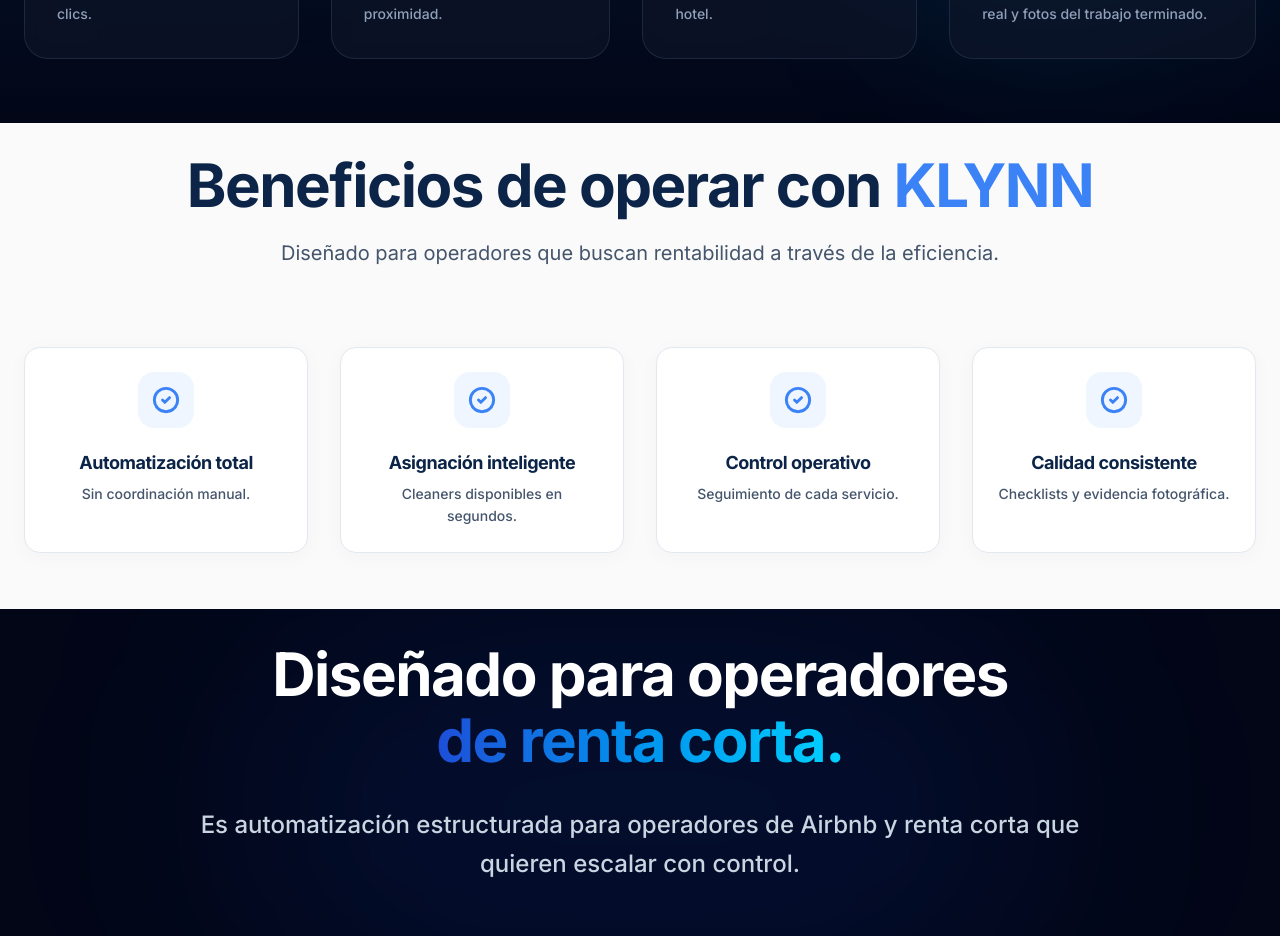
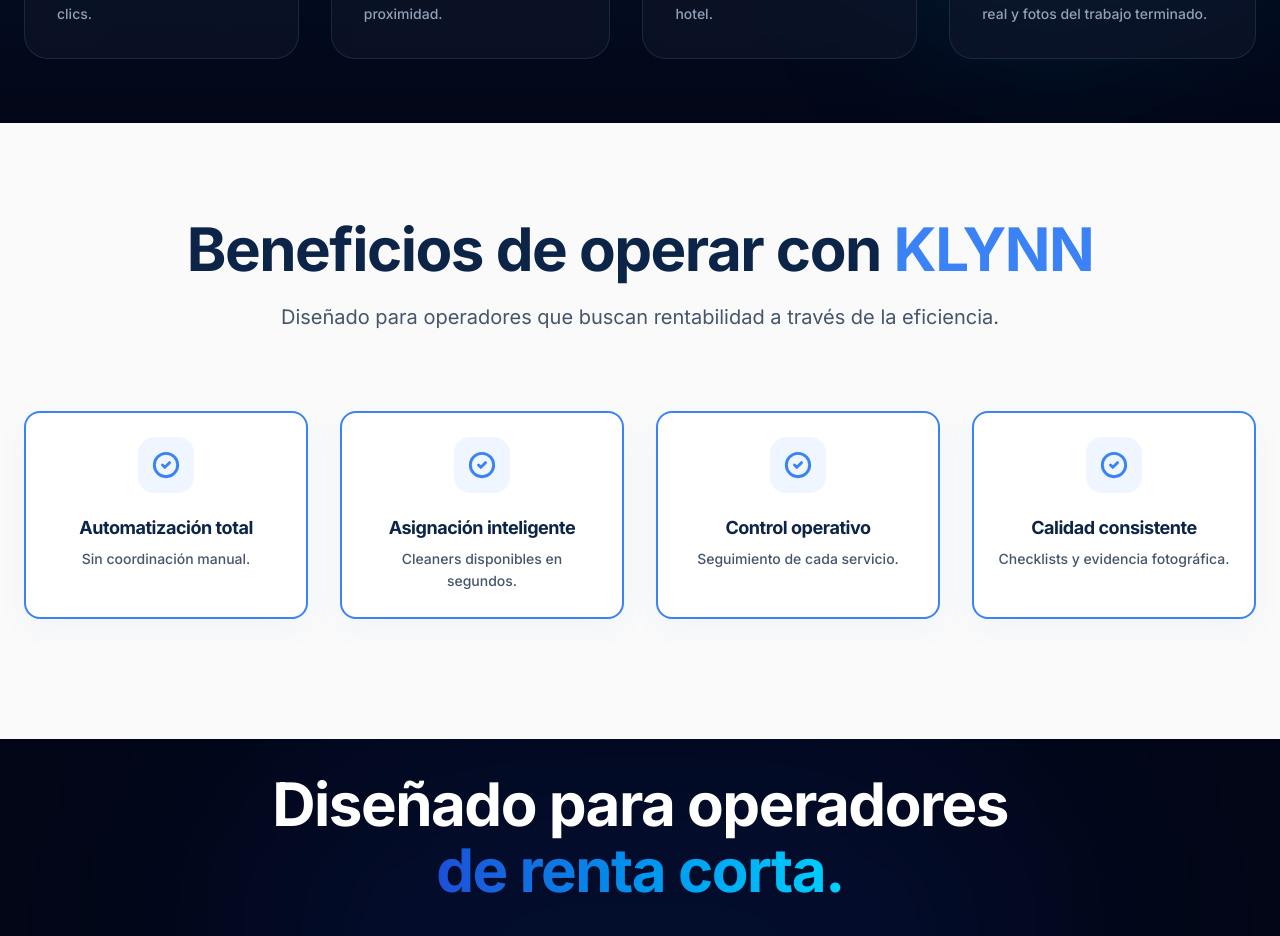
Before and after one commit to hostklynn-ux/klynn-landing, a Next.js app: page / in a window 1280 px wide. Shown: the part 1880-2816 px from the top of the page. Built offline with nearby package versions, Linux system fonts and the light colour scheme.

Commit message:
styles: add borders to cards

```diff
--- a/src/components/landing/Benefits.tsx
+++ b/src/components/landing/Benefits.tsx
@@ -23,7 +23,7 @@ const benefitsData = [
 
 const Benefits = () => {
   return (
-    <section id="benefits" className="py-8 px-6 bg-[#fafafa] relative overflow-hidden">
+    <section id="benefits" className="py-24 px-6 bg-[#fafafa] relative overflow-hidden">
       <div className="max-w-7xl mx-auto">
 
         <div className="text-center mb-20 reveal-on-scroll">
@@ -42,13 +42,13 @@ const Benefits = () => {
               className="reveal-on-scroll"
               style={{ animationDelay: `${index * 150}ms` }}
             >
-              <div className="bg-white rounded-2xl p-6 h-full shadow-[0_4px_20px_rgb(0,0,0,0.03)] border border-slate-200 hover:-translate-y-1 hover:shadow-[0_15px_30px_rgb(0,0,0,0.06)] transition-all duration-300 flex flex-col items-center text-center group">
+              <div className="bg-white rounded-2xl p-6 h-full shadow-[0_8px_30px_rgba(59,130,246,0.05)] border-2 border-[#3b82f6] hover:shadow-[0_15px_40px_rgba(59,130,246,0.15)] hover:-translate-y-1 transition-all duration-300 flex flex-col items-center text-center group cursor-default">
 
-                <div className="w-14 h-14 rounded-2xl bg-blue-50 flex items-center justify-center mb-6 group-hover:bg-blue-100 transition-colors duration-300 shrink-0">
-                  <CheckCircle2 className="w-7 h-7 text-[#3b82f6] transition-transform duration-300 group-hover:scale-110" strokeWidth={2.5} />
+                <div className="w-14 h-14 rounded-2xl bg-blue-50 flex items-center justify-center mb-6 group-hover:bg-[#3b82f6] transition-colors duration-300 shrink-0">
+                  <CheckCircle2 className="w-7 h-7 text-[#3b82f6] group-hover:text-white transition-colors duration-300" strokeWidth={2.5} />
                 </div>
 
-                <h3 className="text-lg font-bold text-[#0B2447] mb-2 tracking-tight leading-tight">
+                <h3 className="text-lg font-bold text-[#0B2447] mb-2 tracking-tight leading-tight group-hover:text-[#3b82f6] transition-colors duration-300">
                   {benefit.title}
                 </h3>
                 <p className="text-slate-600 leading-relaxed font-medium text-sm">
```
